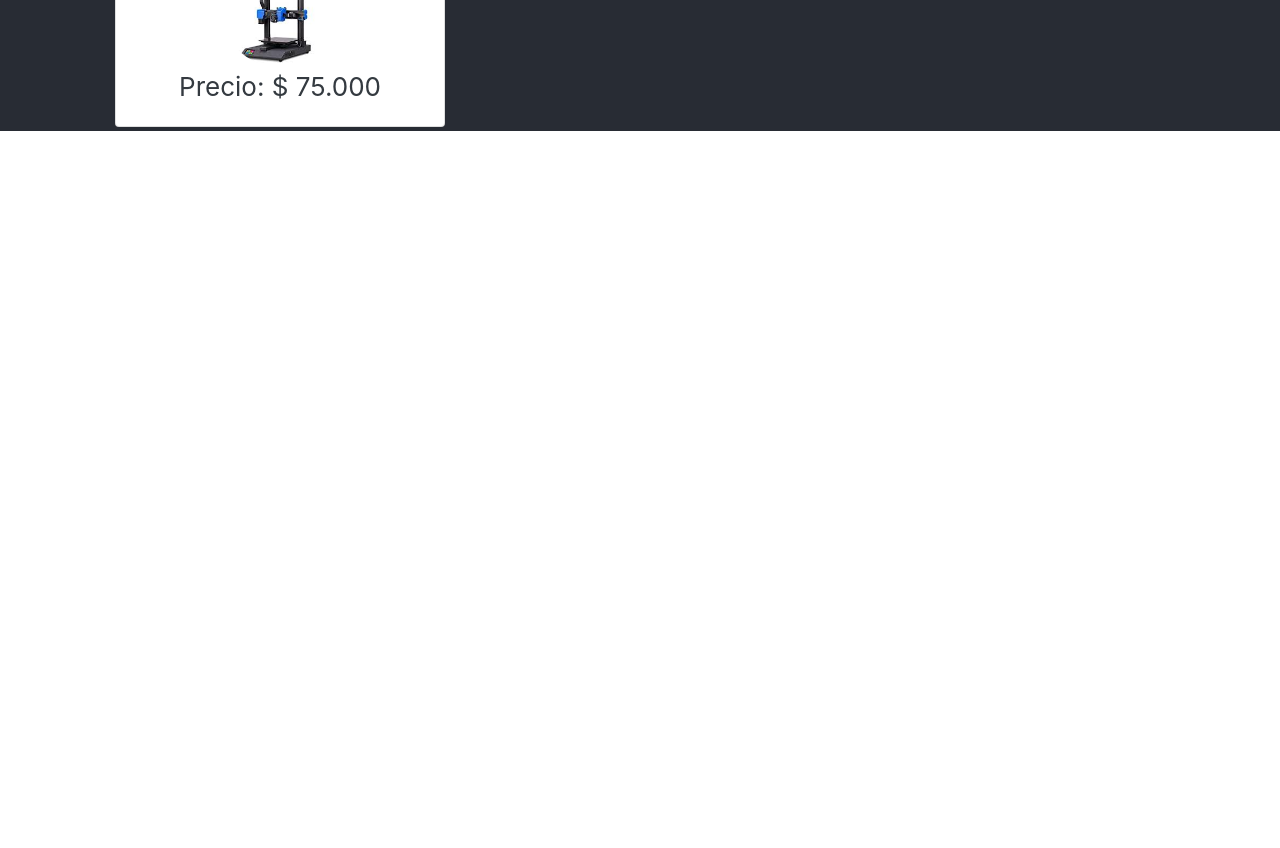
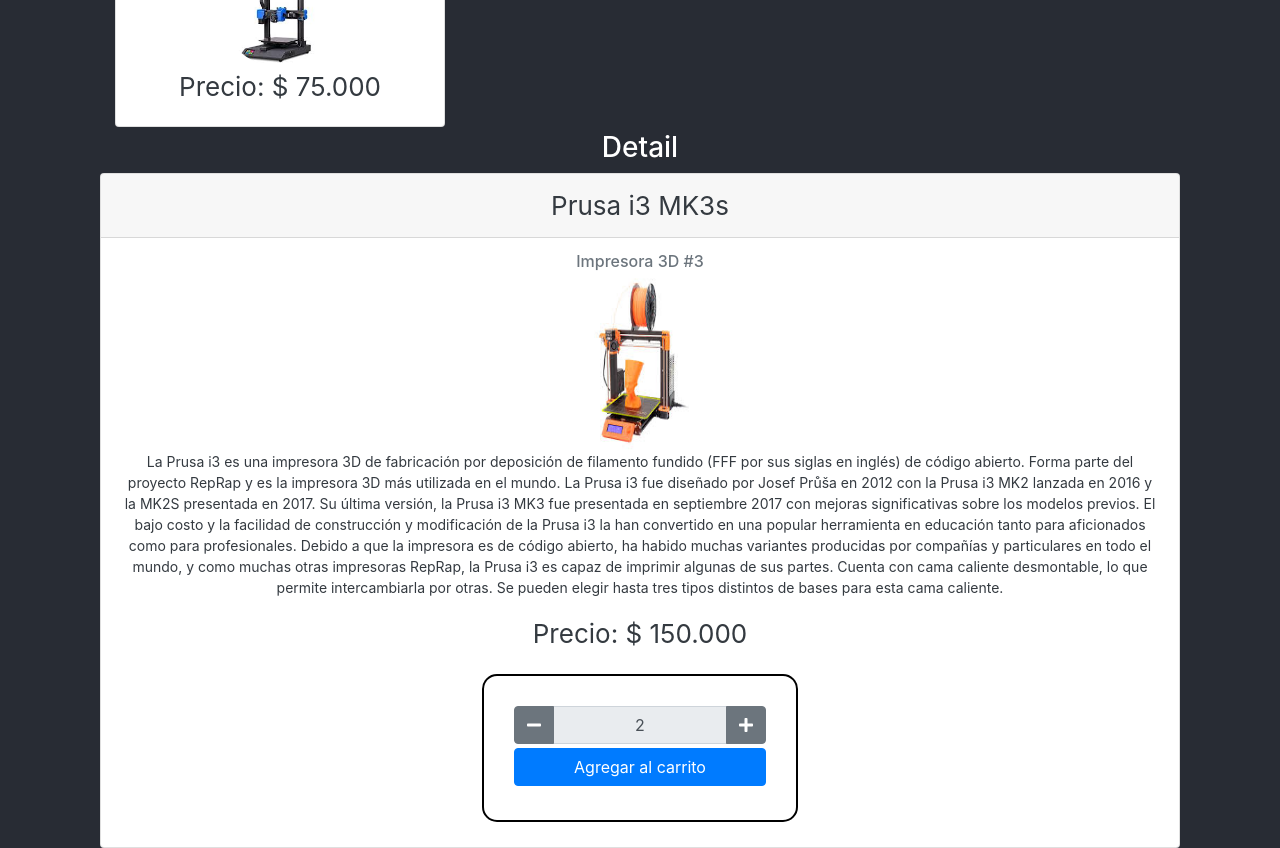
Before and after one commit to rfautario/coder-commerce, a React (Create React App) app: page /item/1 in a window 1280 px wide. Shown: the part 680-1528 px from the top of the page. Before the commit the page ends 811 px from the top, so only its background shows below. Built offline with nearby package versions, Linux system fonts and the light colour scheme.

Commit message:
Se agrega ItemDetailContainer e ItemDetail del desafío 6

```diff
--- a/src/App.js
+++ b/src/App.js
@@ -3,6 +3,7 @@
 import Title from './components/Title';
 import NavBar from './components/NavBar';
 import ItemListContainer from './components/ItemListContainer';
+import ItemDetailContainer from './components/ItemDetailContainer';
 
 import './App.css';
 import 'bootstrap/dist/css/bootstrap.min.css';
@@ -17,6 +18,7 @@
           <Title text="Bienvenidos a la tienda e-commerce de RF 3D Lab."/>
           <div className="container">
             <ItemListContainer />
+            <ItemDetailContainer item={3}/>
           </div>
         </div>
       </header>
--- a/src/components/ItemCount.js
+++ b/src/components/ItemCount.js
@@ -41,7 +41,7 @@
         borderRadius: 15,
         margin: 5,
         padding: 30,
-        minWidth: 450
+        minWidth: 150
     }
 
     return <div style={styleDiv}>
@@ -51,7 +51,7 @@
                     <FontAwesomeIcon icon={faMinus} />
                 </button>
             </div>
-            <input type="text" value={cantidad} placeholder="Ingrese cantidad del artículo" className="text-center form-control"/>
+            <input type="text" value={cantidad} placeholder="Ingrese cantidad del artículo" className="text-center form-control" readOnly/>
             <div style={style} className="input-group-append">
                 <button onClick={artAdd} className="w-100 btn btn-secondary">
                     <FontAwesomeIcon icon={faPlus} />
--- /dev/null
+++ b/src/components/ItemDetail.js
@@ -0,0 +1,36 @@
+import React from 'react';
+import { Card, Col, Row } from 'react-bootstrap';
+import ItemCount from './ItemCount';
+
+let style = {
+    borderRadius: '50%',
+    width: '100%',
+    maxWidth: 180,
+    height: 180
+}
+
+function onAdd( cantidad ) {
+    console.log(`Se agregaron ${cantidad} ítems al carrito`)
+}
+
+function ItemDetail({ item }) {
+    return <Row>
+        <Col>
+            <Card className="text-dark">
+                <Card.Header>{item[0].title}</Card.Header>
+                <Card.Body>
+                    <Card.Subtitle className="text-secondary">Impresora 3D #{item[0].id}</Card.Subtitle>
+                    <Card.Img variant="top" src={`../img/Product-${item[0].pictureUrl}-mini.jpg`} style={style}/>
+                    <Card.Text style={{fontSize: 14}}>{item[0].description}</Card.Text>
+                    <Card.Text>Precio: $ {item[0].price.toLocaleString('es')}</Card.Text>
+                    <Row  className="justify-content-md-center">
+                        <Col md={4}>
+                        <ItemCount stock="5" initial="2" onAdd={onAdd} />
+                        </Col>
+                    </Row>
+                </Card.Body>
+            </Card>
+        </Col>
+    </Row>
+}
+export default ItemDetail;
--- /dev/null
+++ b/src/components/ItemDetailContainer.js
@@ -0,0 +1,47 @@
+import React, { useState, useEffect } from 'react';
+import { Container } from 'react-bootstrap';
+// import ItemCount from './ItemCount';
+import ItemDetail from './ItemDetail';
+
+function getItems (id){
+    return new Promise( (res, rej) => {
+        setTimeout( () => {
+            res([
+                { id: 1, title: "Creality Ender 3 v2", price: 50000, pictureUrl: '01', description: 'La impresora 3d Creality Ender 3 v2, llega totalmente renovada, en cuanto a electrónica, chasis y muchas mejoras.\nEs la evolución de años de experiencia y de escuchar a la comunidad que es la que ha hecho la que la Ender 3 V2 sea una gran impresora.\nNo hay que hacer prácticamente nada más que montar, imprimir y disfrutar creando.' },
+                { id: 2, title: "Hellbot Magna I", price: 45000, pictureUrl: '02', description: 'Tecnología de impresión: FDM\nVolumen de impresióN: 220x220x260\nResolución de capa: 100-400 micrones\nDiámetro de filamento: 1,75mm\nNozzle (PICO EXTRUSOR): 0,4mm\nelocidad máxima de impresión: 180 mm/s\nVarillas (x – y – z): De acero resistentes al desgaste tipo acme\nMotores: Nema 17\nSoftware: Propio del fabricante, Repetier-Host, Cura, SimpliFy3D\nFormato de archivos: STL\nPresición de impresión: +/- 0,1mm\nConectividad: SD\nTemp. máx. de cama: 100º\nTemp. máx. de extrusor: 250º\nPeso neto: 8,5 Kg' },
+                { id: 3, title: "Prusa i3 MK3s", price: 150000, pictureUrl: '03', description: 'La Prusa i3 es una impresora 3D de fabricación por deposición de filamento fundido (FFF por sus siglas en inglés) de código abierto. Forma parte del proyecto RepRap y es la impresora 3D más utilizada en el mundo. La Prusa i3 fue diseñado por Josef Průša en 2012 con la Prusa i3 MK2 lanzada en 2016 y la MK2S presentada en 2017.​ Su última versión, la Prusa i3 MK3 fue presentada en septiembre 2017 con mejoras significativas sobre los modelos previos.\nEl bajo costo y la facilidad de construcción y modificación de la Prusa i3 la han convertido en una popular herramienta en educación tanto para aficionados como para profesionales. Debido a que la impresora es de código abierto, ha habido muchas variantes producidas por compañías y particulares en todo el mundo, y como muchas otras impresoras RepRap, la Prusa i3 es capaz de imprimir algunas de sus partes.\nCuenta con cama caliente desmontable, lo que permite intercambiarla por otras. Se pueden elegir hasta tres tipos distintos de bases para esta cama caliente.' },
+                { id: 4, title: "Artillery Genious", price: 75000, pictureUrl: '04', description: 'Artillery Genius es una impresora 3D cartesiana todo en uno con controladores paso a paso ultra silenciosos, extrusora de accionamiento directo, doble eje Z, cama de vitrocerámica calentada por CA (superficie muy plana), pantalla táctil TFT y sensor de parada de proximidad magnética para proporcionar una larga vida útil y una impresión 3D precisa y silenciosa.' }
+            ].filter(
+                i => i.id === id
+            ));
+        }, 2000);
+    });
+}
+
+function ItemDetailContainer({ item }) {
+    const [detail, setDetail] = useState();
+    const [error, setError] = useState(null);
+
+    useEffect(() => {
+        console.log('Initalized item detail container');
+
+        getItems(item).then(detail => {
+            // guardan en un estado
+            setDetail(detail);
+        }, rejectMessage => {
+            // Los rechazos se capturan en la segunda función
+            console.log(rejectMessage)
+        }).catch(err => {
+            setError(err);
+        });
+    }, [item]);
+
+    return <>
+    <h3>
+        Detail
+    </h3>
+    <Container>{detail && <ItemDetail item={detail} />}</Container>
+    {error && <p>{error}</p>}
+    </>
+}
+export default ItemDetailContainer;
--- a/src/components/ItemListContainer.js
+++ b/src/components/ItemListContainer.js
@@ -14,14 +14,6 @@
     }, 2000);
 });
 
-// const itemTask = new Promise((resolve, reject) => {
-//     // reject('Este es el mensaje de error');
-// });
-
-function onAdd( cantidad ) {
-    console.log(`Se agregaron ${cantidad} ítems al carrito`)
-}
-
 function ItemListContainer() {
     const [items, setItems] = useState([]);
     const [error, setError] = useState(null);
@@ -30,7 +22,6 @@
         console.log('Initalized item list container');
 
         getItems.then(items => {
-            console.log(items);
             // guardan en un estado
             setItems(items);
         }, rejectMessage => {
```
